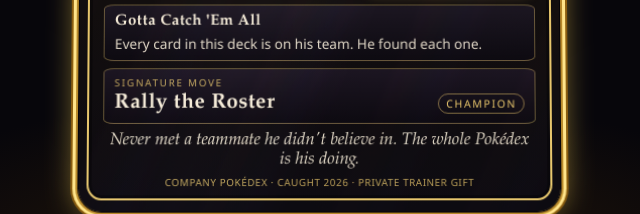
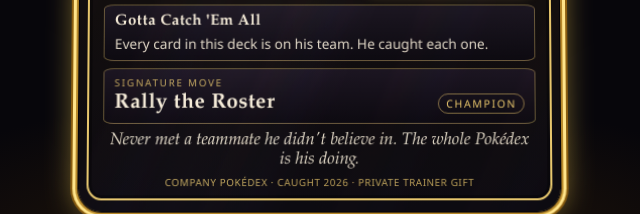
Before and after one commit to mepuglise/tc-032dc684d6ba, a plain HTML site: page cards/Tallent-Scout.html in a window 1280 px wide. Shown: the part 512-726 px from the top of the page, 320-960 px from the left. Drawn offline with Linux system fonts and the light colour scheme.

Commit message:
Tallent Scout: He caught each one

```diff
--- a/cards/Tallent-Scout.html
+++ b/cards/Tallent-Scout.html
@@ -408,7 +408,7 @@
           </div>
           <section class="ability">
             <h2>Gotta Catch &#x27;Em All</h2>
-            <p>Every card in this deck is on his team. He found each one.</p>
+            <p>Every card in this deck is on his team. He caught each one.</p>
           </section>
           <section class="move">
             <p class="eyebrow">Signature move</p>
```
